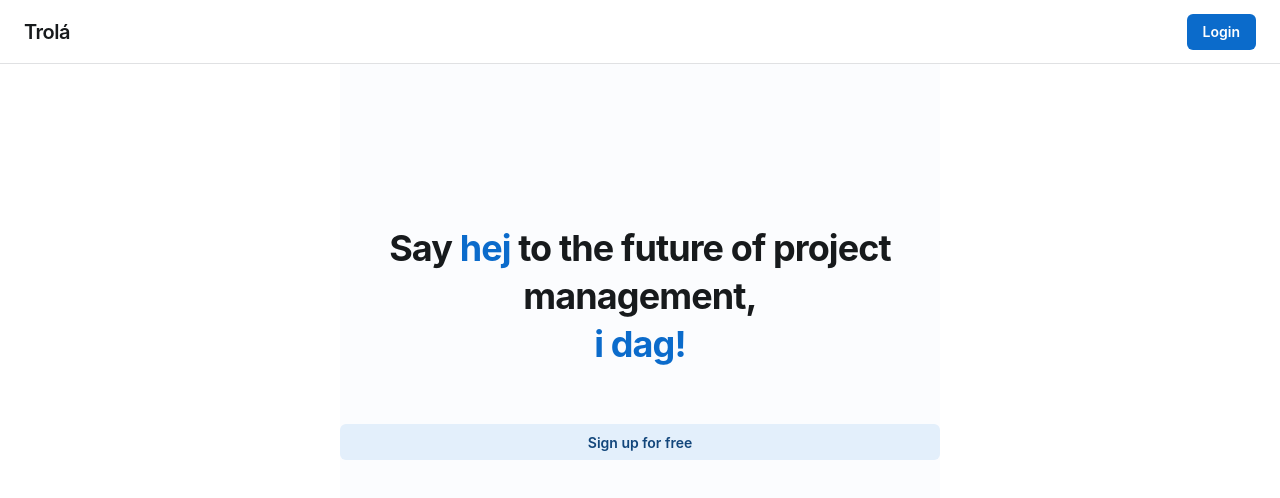
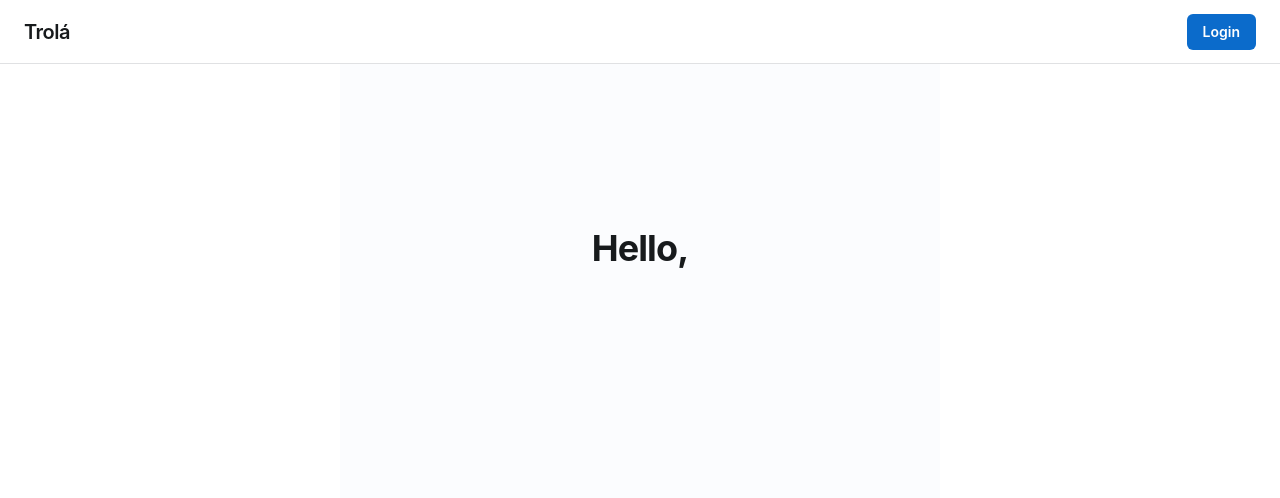
Before and after one commit to j-kitch/trola-ui, a React (Create React App) app: page /user in a window 1280 px wide. Shown: the top 498 px of the page. Built offline with nearby package versions, Linux system fonts and the light colour scheme.

Commit message:
Added simple routing

```diff
--- a/src/App.tsx
+++ b/src/App.tsx
@@ -1,24 +1,39 @@
 import React from "react";
-import {CssBaseline, CssVarsProvider, Typography} from "@mui/joy";
+import {CssBaseline, CssVarsProvider} from "@mui/joy";
 import Root from "./layout/Root";
 import Header from "./layout/Header";
 import Main from "./layout/Main";
 import theme from "./theme";
 import AppBar from "./component/AppBar";
 import WelcomePage from "./page/WelcomePage";
+import {Auth0Provider} from "@auth0/auth0-react";
+import {auth0Configuration} from "./configuration/auth0";
+import UserPage from "./page/UserPage";
+import {BrowserRouter, Route, Routes} from "react-router-dom";
+import NotFoundPage from "./page/NotFoundPage";
+import ErrorPage from "./page/ErrorPage";
 
 export default function App() {
     return (
         <CssVarsProvider theme={theme}>
+            <Auth0Provider {...auth0Configuration}>
+                <BrowserRouter>
                     <CssBaseline/>
                     <Root>
                         <Header>
                             <AppBar/>
                         </Header>
                         <Main>
-                    <WelcomePage/>
+                            <Routes>
+                                <Route index element={<WelcomePage/>} errorElement={<ErrorPage/>}/>
+                                <Route path="/welcome" element={<WelcomePage/>} errorElement={<ErrorPage/>}/>
+                                <Route path="/user" element={<UserPage/>} errorElement={<ErrorPage/>}/>
+                                <Route path="*" element={<NotFoundPage/>} errorElement={<ErrorPage/>}/>
+                            </Routes>
                         </Main>
                     </Root>
+                </BrowserRouter>
+            </Auth0Provider>
         </CssVarsProvider>
     );
 }
--- a/src/component/AppBar.tsx
+++ b/src/component/AppBar.tsx
@@ -1,11 +1,15 @@
 import React from "react";
 import {Button, Typography} from "@mui/joy";
+import {useAuth0} from "@auth0/auth0-react";
 
 export default function AppBar() {
+
+    const auth0 = useAuth0();
+
     return (
         <>
             <Typography level="h4" component="h1">Trolá</Typography>
-            <Button>
+            <Button onClick={() => auth0.loginWithPopup()}>
                 Login
             </Button>
         </>
--- /dev/null
+++ b/src/configuration/auth0.ts
@@ -0,0 +1,5 @@
+export const auth0Configuration = {
+    domain: "dev-cstaap57nsxcjdlq.us.auth0.com",
+    clientId: "02HOjjGMw6pMZpmxg2b3ZZU3uGcJ11HT",
+    redirectUri: window.location.origin,
+};
--- /dev/null
+++ b/src/page/ErrorPage.tsx
@@ -0,0 +1,25 @@
+import React from "react";
+import {Sheet, Typography} from "@mui/joy";
+import {useRouteError} from "react-router";
+
+export default function ErrorPage() {
+
+    const error = useRouteError();
+
+    return (
+        <Sheet sx={{
+            alignContent: "center",
+            mx: "auto",
+            py: 20,
+            textAlign: "center",
+            width: 600,
+            display: "flex",
+            flexDirection: "column",
+            gap: 5,
+        }}>
+            <Typography level="h1" sx={{height: 160}}>
+                I'm sorry, there was an error: {String(error)}
+            </Typography>
+        </Sheet>
+    );
+}
--- /dev/null
+++ b/src/page/NotFoundPage.tsx
@@ -0,0 +1,28 @@
+import React from "react";
+import {Button, Sheet, Typography} from "@mui/joy";
+import {Link} from "react-router-dom";
+
+export default function NotFoundPage() {
+
+    return (
+        <Sheet sx={{
+            alignContent: "center",
+            mx: "auto",
+            py: 20,
+            textAlign: "center",
+            width: 600,
+            display: "flex",
+            flexDirection: "column",
+            gap: 5,
+        }}>
+            <Typography level="h1" sx={{height: 160}}>
+                I'm sorry, we couldn't find the page you're looking for. 😔
+            </Typography>
+            <Link to="/">
+                <Button variant="soft">
+                    Return to home
+                </Button>
+            </Link>
+        </Sheet>
+    );
+}
--- /dev/null
+++ b/src/page/UserPage.tsx
@@ -0,0 +1,24 @@
+import React from "react";
+import {useAuth0} from "@auth0/auth0-react";
+import {Sheet, Typography} from "@mui/joy";
+
+export default function UserPage() {
+    const auth0 = useAuth0();
+
+    return (
+        <Sheet sx={{
+            alignContent: "center",
+            mx: "auto",
+            py: 20,
+            textAlign: "center",
+            width: 600,
+            display: "flex",
+            flexDirection: "column",
+            gap: 5,
+        }}>
+            <Typography level="h1" sx={{height: 160}}>
+                Hello, {auth0.user?.given_name}
+            </Typography>
+        </Sheet>
+    );
+}
--- a/src/page/WelcomePage.tsx
+++ b/src/page/WelcomePage.tsx
@@ -1,10 +1,12 @@
 import React, {useEffect, useState} from "react";
 import {Button, Sheet, Typography} from "@mui/joy";
 import useLanguage from "../hook/language";
+import {useAuth0} from "@auth0/auth0-react";
 
 export default function WelcomePage() {
 
     const language = useLanguage();
+    const auth0 = useAuth0();
 
     return (
         <Sheet sx={{
@@ -21,7 +23,7 @@ export default function WelcomePage() {
                 Say <Typography color="primary">{language.hello}</Typography> to the future of project
                 management, <br/> <Typography color="primary">{language.today}!</Typography>
             </Typography>
-            <Button variant="soft">
+            <Button variant="soft" onClick={() => auth0.loginWithPopup()}>
                 Sign up for free
             </Button>
         </Sheet>
```
Lines whose indentation alone changed are shown as unchanged.
